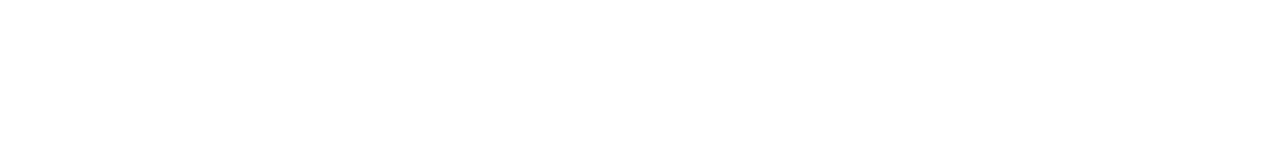
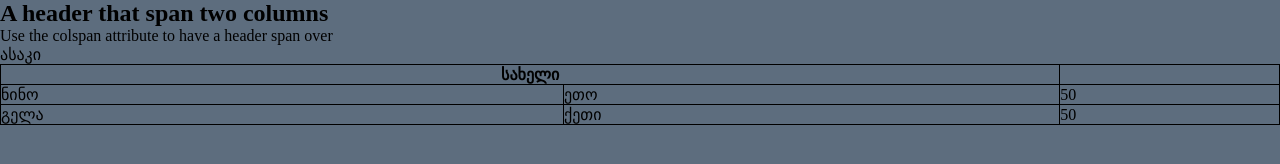
Before and after one commit to nino322/ninoakhaladze-02, a plain HTML site: page index.html/index.html in a window 1280 px wide. Drawn offline with Linux system fonts and the light colour scheme.

Commit message:
ლექცია 02

```diff
--- a/index.html/index.html
+++ b/index.html/index.html
@@ -8,5 +8,24 @@
 </head>
 <body>
 
+    <h2>A header that  span two columns</h2>
+    <p>Use  the colspan  attribute to have a header  span over</p>
+  <table  style="width: 100%">
+      <tr>
+        <th colspan="2">სახელი</th>
+        <ht>ასაკი</ht>
+      </tr>
+      <tr>
+        <td>ნინო</td>
+        <td>ეთო</td>
+        <td>50</td>
+      </tr>
+      <tr>
+          <td>გელა</td>
+          <td>ქეთი</td>
+          <td>50</td>
+      </tr>
+  </table>
+
 </body>
 </html>
--- a/index.html/style.css
+++ b/index.html/style.css
@@ -0,0 +1,11 @@
+*
+{
+    margin: 0;
+    padding: 0;
+    background-color: #5D6D7E;
+}
+table,th,td
+{
+    border: 1px solid #000;
+    border-collapse: collapse;
+}
```
